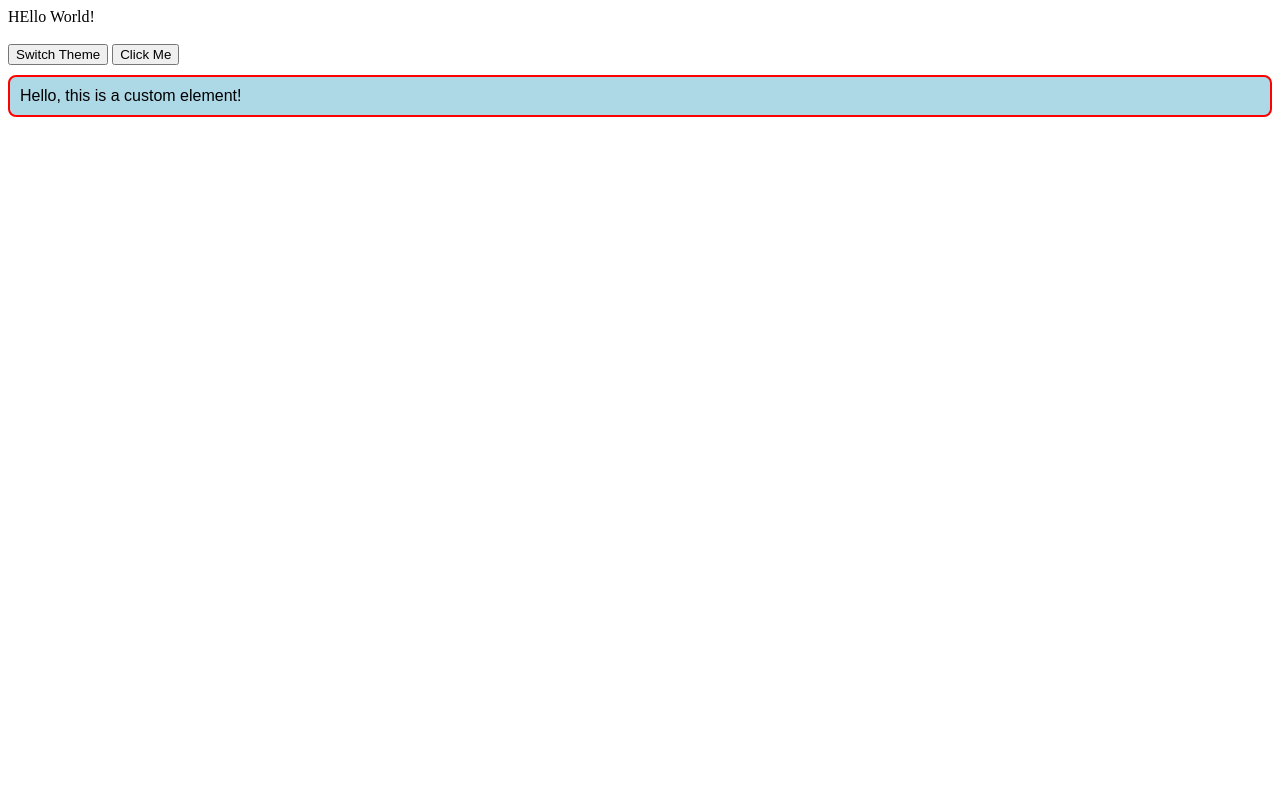
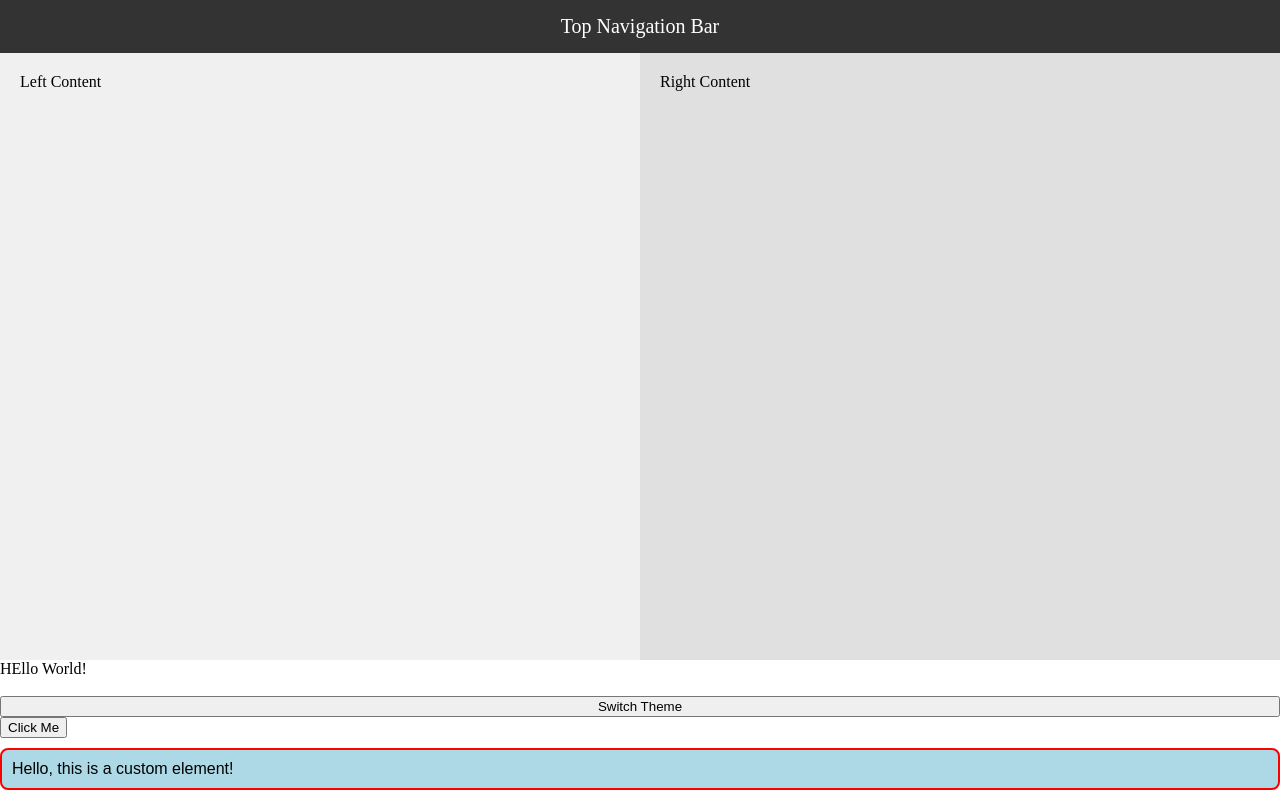
Before and after one commit to sandymantis/html, a plain HTML site: page test.html in a window 1280 px wide. Drawn offline with Linux system fonts and the light colour scheme.

Commit message:
Update test.html

```diff
--- a/test.html
+++ b/test.html
@@ -1,4 +1,63 @@
 <!DOCTYPE html>
+<html lang="en">
+<head>
+  <meta charset="UTF-8">
+  <meta name="viewport" content="width=device-width, initial-scale=1.0">
+  <title>T-Shaped Layout Example</title>
+  <style>
+    /* General body styling */
+    body {
+      margin: 0;
+      padding: 0;
+      height: 100vh; /* Make the body take the full viewport height */
+      display: flex;
+      flex-direction: column;
+    }
+
+    /* Top navigation bar */
+    .nav {
+      background-color: #333;
+      color: white;
+      text-align: center;
+      padding: 15px;
+      font-size: 20px;
+    }
+
+    /* Container for the two side-by-side divs */
+    .main-content {
+      display: flex;
+      flex: 1; /* Take up the remaining space */
+    }
+
+    /* Style for the two side-by-side divs */
+    .content-left, .content-right {
+      flex: 1;
+      padding: 20px;
+    }
+
+    /* Different background colors for demonstration */
+    .content-left {
+      background-color: #f0f0f0;
+    }
+
+    .content-right {
+      background-color: #e0e0e0;
+    }
+  </style>
+</head>
+<body>
+
+  <!-- Top nav bar (horizontal) -->
+  <div class="nav">Top Navigation Bar</div>
+
+  <!-- Main content area (two divs side-by-side) -->
+  <div class="main-content">
+    <div class="content-left">Left Content</div>
+    <div class="content-right">Right Content</div>
+  </div>
+
+</body>
+</html><!DOCTYPE html>
 <html>
 <head>
     <title>Custom Element Example</title>
```
